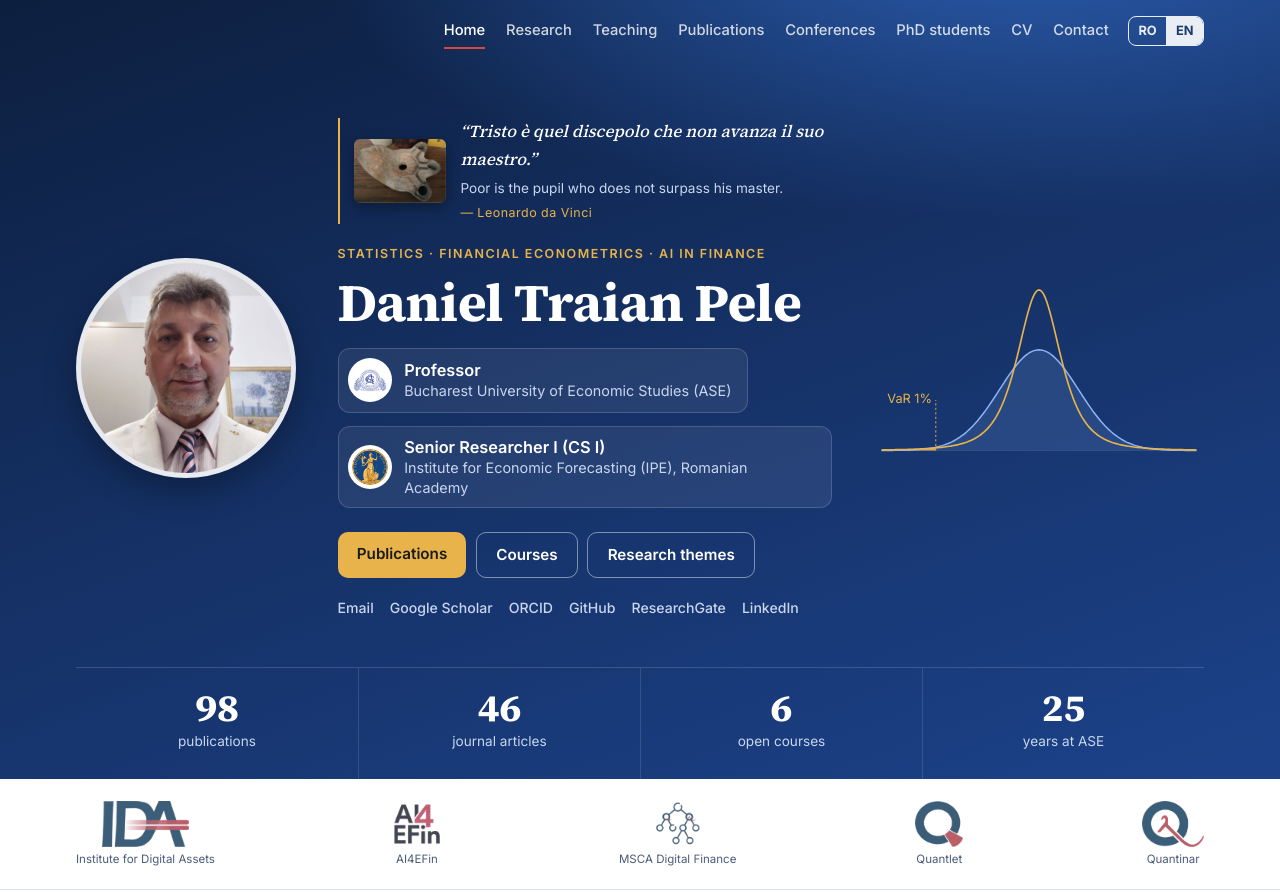
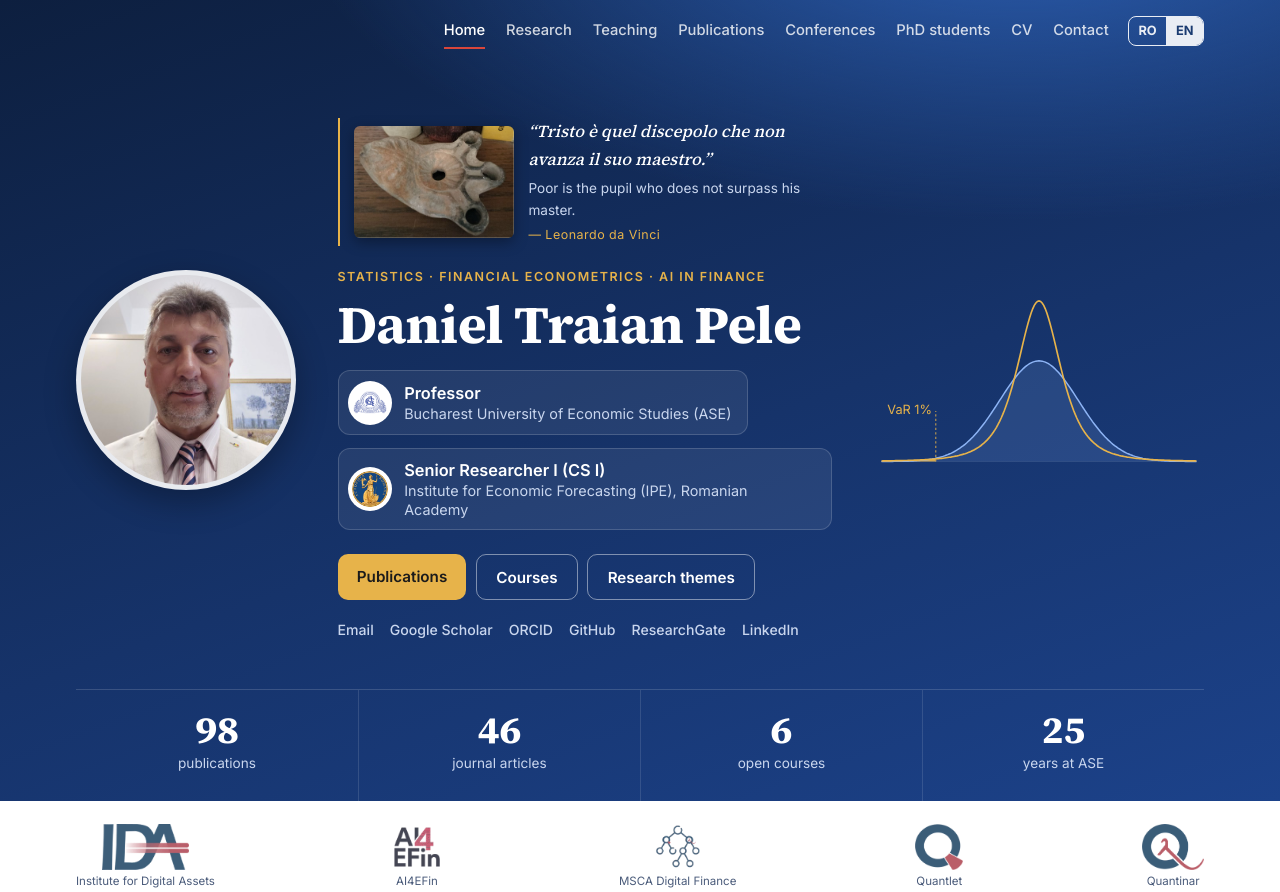
Before and after one commit to danpele/danpele.github.io, a plain HTML site: page index.html in a window 1280 px wide. Shown: the top 892 px of the page. Drawn offline with Linux system fonts and the light colour scheme.

Commit message:
Larger oil lamp image next to the quote
Co-Authored-By: Claude Opus 5.5 <noreply@anthropic.com>

```diff
--- a/assets/style.css
+++ b/assets/style.css
@@ -384,12 +384,12 @@ a.project:hover { border-left-color: var(--accent); transform: translateX(3px);
 .page-hero-person img { width: 36px; height: 36px; border-radius: 50%; object-fit: cover; border: 2px solid rgba(255,255,255,0.6); }
 .page-hero h1 { margin: 0.7rem 0 0.4rem; font-size: clamp(2rem, 4vw, 2.8rem); }
 .page-hero p { margin: 0; color: #C9D6EE; max-width: 720px; }
-.motto { display: flex; align-items: center; gap: 0.9rem; margin: 0 0 1.3rem; padding-left: 0.9rem; border-left: 2px solid var(--gold); max-width: 40rem; }
-.motto-lamp { flex: 0 0 92px; }
+.motto { display: flex; align-items: center; gap: 0.9rem; margin: 0 0 1.3rem; padding-left: 0.9rem; border-left: 2px solid var(--gold); max-width: 44rem; }
+.motto-lamp { flex: 0 0 160px; }
 .motto > div { min-width: 0; }
-.motto-lamp img { display: block; width: 92px; height: 64px; object-fit: cover; border-radius: 6px; box-shadow: 0 4px 14px rgba(0, 0, 0, 0.35); }
+.motto-lamp img { display: block; width: 160px; height: 112px; object-fit: cover; border-radius: 6px; box-shadow: 0 4px 14px rgba(0, 0, 0, 0.35); }
 .motto-lamp:hover img { transform: scale(1.04); }
-@media (max-width: 520px) { .motto-lamp { flex-basis: 64px; } .motto-lamp img { width: 64px; height: 45px; } }
+@media (max-width: 520px) { .motto-lamp { flex-basis: 110px; } .motto-lamp img { width: 110px; height: 77px; } }
 .page-hero .motto { margin: 1.3rem 0 0; }
 .motto blockquote { margin: 0; font-family: 'Source Serif 4', Georgia, serif; font-style: italic; font-size: 1.05rem; color: #fff; }
 .motto p { margin: 0.2rem 0 0; font-size: 0.85rem; color: #C9D6EE; }
--- a/index.html
+++ b/index.html
@@ -22,7 +22,7 @@
     <link rel="preconnect" href="https://fonts.googleapis.com">
     <link rel="preconnect" href="https://fonts.gstatic.com" crossorigin="">
     <link href="https://fonts.googleapis.com/css2?family=Inter:wght@400;500;600;700&amp;family=Source+Serif+4:opsz,wght@8..60,500;8..60,600;8..60,700&amp;display=swap" rel="stylesheet">
-    <link rel="stylesheet" href="assets/style.css?v=8c6d87cc">
+    <link rel="stylesheet" href="assets/style.css?v=3512c400">
     <script type="application/ld+json">{"@context": "https://schema.org", "@type": "Person", "name": "Daniel Traian Pele", "url": "https://danpele.github.io/", "image": "https://danpele.github.io/assets/photo.jpg", "email": "mailto:danpele@ase.ro", "jobTitle": ["Professor", "Senior Researcher I"], "affiliation": [{"@type": "CollegeOrUniversity", "name": "Bucharest University of Economic Studies", "url": "https://www.ase.ro"}, {"@type": "ResearchOrganization", "name": "Institute for Economic Forecasting, Romanian Academy", "url": "https://ipe.ro"}], "sameAs": ["https://scholar.google.com/citations?user=8dmnNZ4AAAAJ", "https://orcid.org/0000-0002-5891-5495", "https://github.com/danpele", "https://www.researchgate.net/profile/Daniel_Traian_Pele", "https://www.linkedin.com/in/daniel-traian-pele-4a73a49/"], "knowsAbout": ["Financial econometrics", "Value at Risk", "Expected Shortfall", "Digital assets", "Machine learning in finance", "Large language models"]}</script>
 </head>
 <body data-page="home">
```
Also changed, not shown: cv.html (+1 -1 lines), cv_ro.html (+1 -1 lines), index_ro.html (+1 -1 lines), phd.html (+1 -1 lines), phd_ro.html (+1 -1 lines), publications.html (+1 -1 lines), publications_ro.html (+1 -1 lines), talks.html (+1 -1 lines), talks_ro.html (+1 -1 lines), 2 other files.
